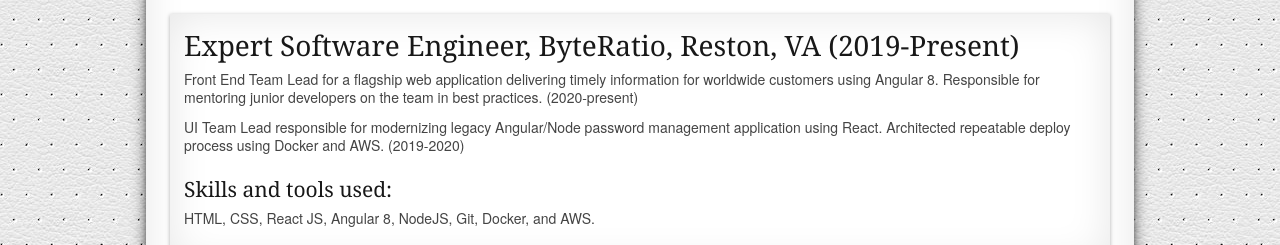
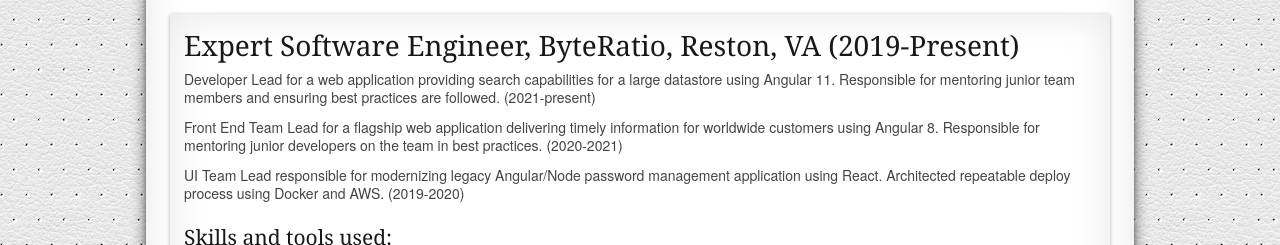
Before and after one commit to mikekellyio/resume, a React (Create React App) app: page / in a window 1280 px wide. Shown: the part 707-952 px from the top of the page. Built offline with nearby package versions, Linux system fonts and the light colour scheme.

Commit message:
updated resume for May 2022

```diff
--- a/src/resume.js
+++ b/src/resume.js
@@ -20,10 +20,11 @@ export default {
       startYear: "2019",
       endYear: null,
       highlights: [
-        "Front End Team Lead for a flagship web application delivering timely information for worldwide customers using Angular 8. Responsible for mentoring junior developers on the team in best practices. (2020-present)",
+        "Developer Lead for a web application providing search capabilities for a large datastore using Angular 11. Responsible for mentoring junior team members and ensuring best practices are followed. (2021-present)",
+        "Front End Team Lead for a flagship web application delivering timely information for worldwide customers using Angular 8. Responsible for mentoring junior developers on the team in best practices. (2020-2021)",
         "UI Team Lead responsible for modernizing legacy Angular/Node password management application using React. Architected repeatable deploy process using Docker and AWS. (2019-2020)",
       ],
-      skills: ["HTML", "CSS", "React JS", "Angular 8", "NodeJS", "Git", "Docker", "AWS"],
+      skills: ["HTML", "CSS", "React JS", "Angular 8,11", "NodeJS", "Git", "Docker", "AWS"],
     },
     {
       title: "Expert Software Engineer",
```
Also changed, not shown: 1 other file (tests, documents, lock files or other folders).
